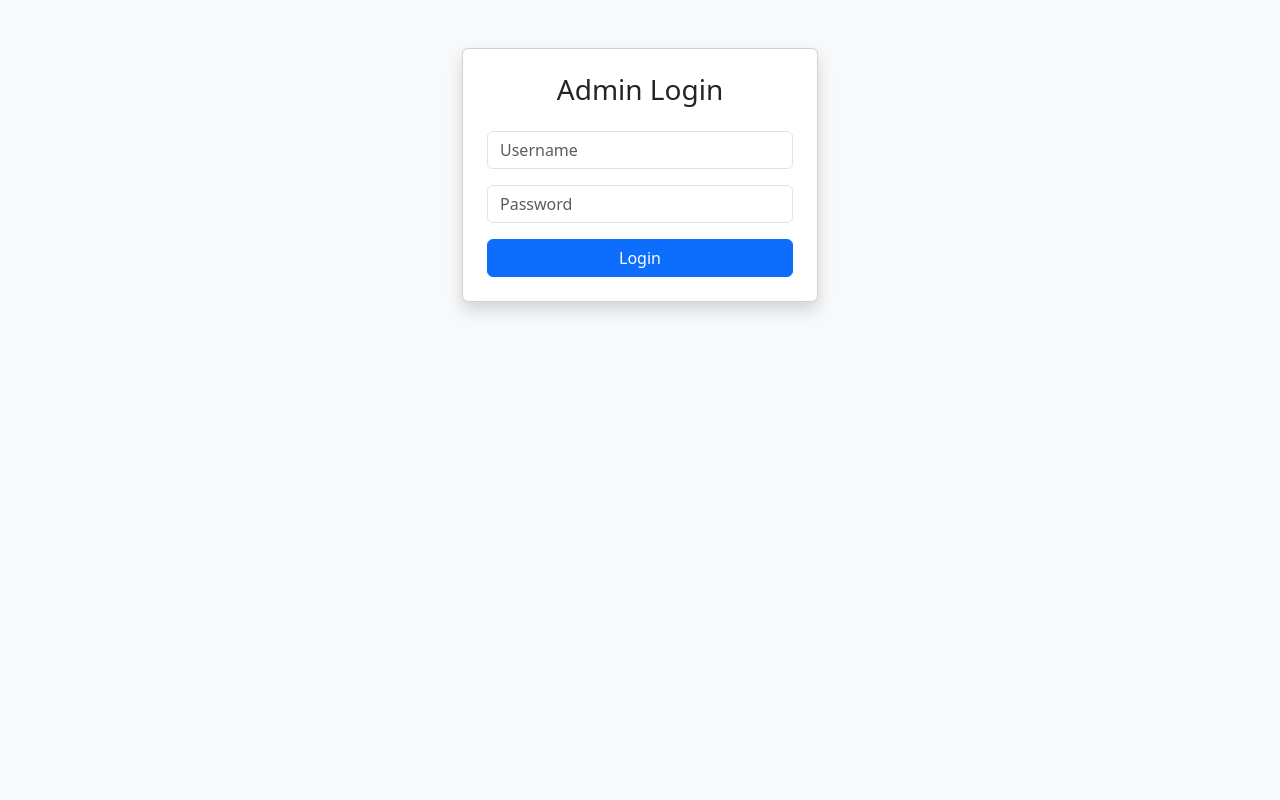
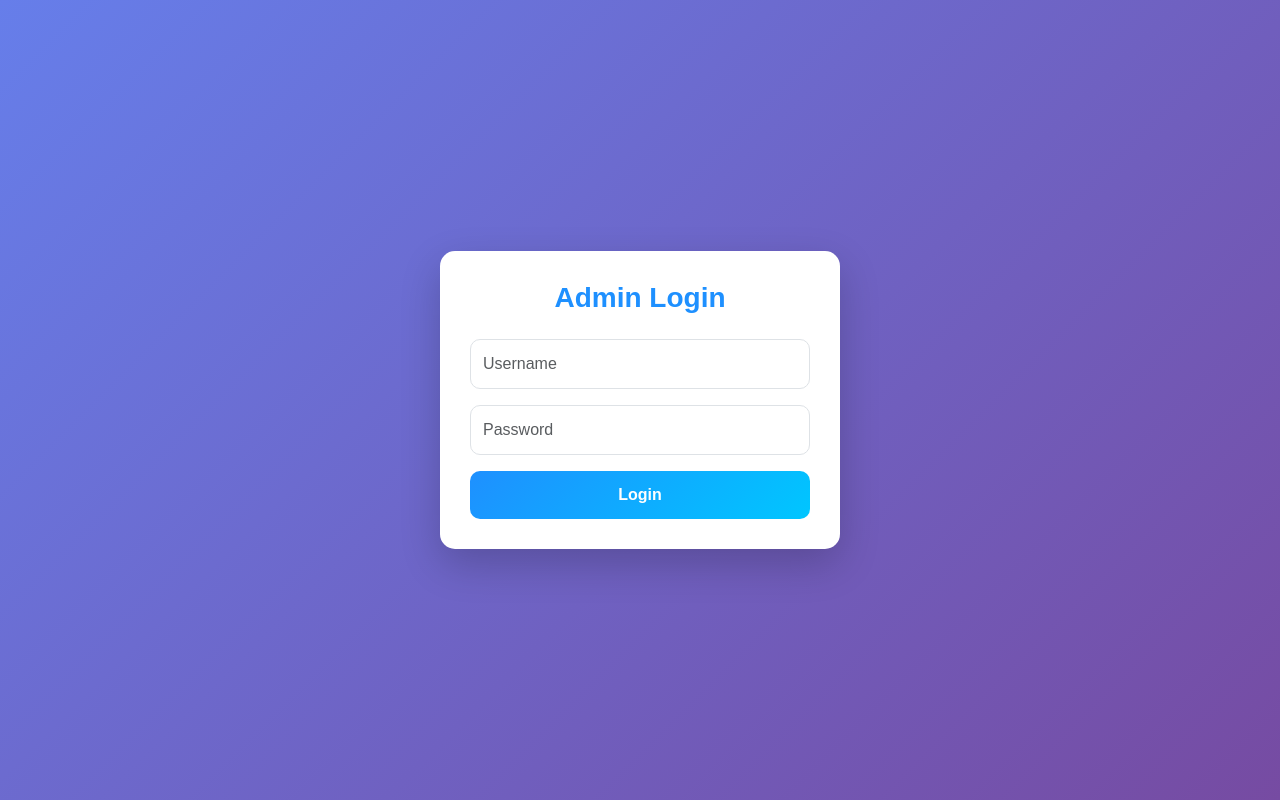
Before and after one commit to PUTTAN-KUMAR/online_voting_system, a Flask app: page /admin/login in a window 1280 px wide. Run offline with Flask 3, Linux system fonts and the light colour scheme; some libraries are stand-ins or nearby versions.

Commit message:
add new files

```diff
--- a/backend/app.py
+++ b/backend/app.py
@@ -448,11 +448,11 @@ def dashboard():
     try:
         cursor = mysql.connection.cursor(MySQLdb.cursors.DictCursor)
 
-        # ✅ Candidates
+        #  Candidates
         cursor.execute("SELECT * FROM candidates ORDER BY position")
         candidates = cursor.fetchall()
 
-        # ✅ User fetch (IMPORTANT)
+        #  User fetch (IMPORTANT)
         cursor.execute(
             "SELECT has_voted, username FROM users WHERE id = %s",
             (session['user_id'],)
@@ -464,7 +464,7 @@ def dashboard():
         return render_template(
             'dashboard.html',
             candidates=candidates,
-            user=user,   # 🔥 YE LINE MISSING THI
+            user=user,   #  YE LINE MISSING THI
             voting_start=VOTING_START,
             voting_end=VOTING_END
         )
@@ -594,7 +594,7 @@ def vote(position):
     position=position,
     voting_start=VOTING_START,
     voting_end=VOTING_END)
-# ========== ADMIN ROUTES ==========
+
 # ========== ADMIN ROUTES (COMPLETE SEPARATE) ==========
 @app.route('/admin/login', methods=['GET', 'POST'])
 def admin_login():
@@ -749,7 +749,7 @@ def admin_logout():
     session.pop('is_admin', None)
     session.pop('admin_username', None)
 
-    flash('👋 Admin logged out successfully!', 'info')
+    flash('Admin logged out successfully!', 'info')
 
     return redirect(url_for('admin_login'))
 
--- a/backend/requirements.txt
+++ b/backend/requirements.txt
@@ -9,3 +9,4 @@ Jinja2==3.1.2
 MarkupSafe==2.1.5
 
 gunicorn
+psycopg2-binary
--- a/backend/templates/admin_login.html
+++ b/backend/templates/admin_login.html
@@ -1,32 +1,76 @@
 <!DOCTYPE html>
-<html>
+<html lang="en">
 
 <head>
+    <meta charset="UTF-8">
+    <meta name="viewport" content="width=device-width, initial-scale=1.0">
     <title>Admin Login</title>
+
     <link href="https://cdn.jsdelivr.net/npm/bootstrap@5.3.2/dist/css/bootstrap.min.css" rel="stylesheet">
+
+    <style>
+        body {
+            background: linear-gradient(135deg, #667eea, #764ba2);
+            min-height: 100vh;
+            display: flex;
+            align-items: center;
+            justify-content: center;
+            font-family: 'Poppins', sans-serif;
+        }
+
+        .card {
+            border: none;
+            border-radius: 15px;
+            padding: 30px;
+            width: 100%;
+            max-width: 400px;
+            box-shadow: 0 15px 40px rgba(0, 0, 0, 0.2);
+        }
+
+        .card h3 {
+            font-weight: 700;
+            color: #1e90ff;
+        }
+
+        .form-control {
+            border-radius: 10px;
+            padding: 12px;
+        }
+
+        .btn-primary {
+            border-radius: 10px;
+            padding: 12px;
+            background: linear-gradient(135deg, #1e90ff, #00c6ff);
+            border: none;
+            font-weight: 600;
+        }
+
+        .btn-primary:hover {
+            transform: scale(1.03);
+            transition: 0.3s;
+        }
+
+        @media (max-width: 576px) {
+            .card {
+                margin: 20px;
+                padding: 20px;
+            }
+        }
+    </style>
 </head>
 
-<body class="bg-light">
+<body>
 
-    <div class="container mt-5">
-        <div class="row justify-content-center">
-            <div class="col-md-4">
+    <div class="card text-center">
+        <h3 class="mb-4">Admin Login</h3>
 
-                <div class="card shadow p-4">
-                    <h3 class="text-center mb-4">Admin Login</h3>
+        <form method="POST">
+            <input type="text" name="username" class="form-control mb-3" placeholder="Username" required>
 
-                    <form method="POST">
-                        <input type="text" name="username" class="form-control mb-3" placeholder="Username" required>
-                        <input type="password" name="password" class="form-control mb-3" placeholder="Password"
-                            required>
+            <input type="password" name="password" class="form-control mb-3" placeholder="Password" required>
 
-                        <button class="btn btn-primary w-100">Login</button>
-                    </form>
-
-                </div>
-
-            </div>
-        </div>
+            <button class="btn btn-primary w-100">Login</button>
+        </form>
     </div>
 
 </body>
--- a/backend/templates/email_login.html
+++ b/backend/templates/email_login.html
@@ -57,7 +57,7 @@
                         <form method="POST" novalidate>
                             <div class="mb-4">
                                 <label for="email" class="form-label fw-semibold text-dark mb-2">
-                                    📧 Email Address
+                                     Email Address
                                 </label>
                                 <div class="input-group input-group-lg">
                                     <span class="input-group-text bg-white border-end-0 rounded-start-4 shadow-sm">
--- a/backend/templates/results.html
+++ b/backend/templates/results.html
@@ -1,7 +1,7 @@
 {% extends "base.html" %}
 {% block title %}Election Results{% endblock %}
 {% block content %}
-<div class="row mb-4">
+<div class="row mb-4" style="padding-left: 20px; padding-right: 20px; margin-top: 60px;">
     <div class="col-12">
         <div class="d-flex justify-content-between align-items-center">
             <h2 class="fw-bold">
--- a/backend/templates/verify_otp.html
+++ b/backend/templates/verify_otp.html
@@ -43,7 +43,7 @@
                     {% endif %}
                     {% endwith %}
 
-                    <!-- 🔥 FORM - POST to /verify_email_otp -->
+                    <!-- FORM - POST to /verify_email_otp -->
                     <form method="POST" id="otpForm">
                         <div class="mb-5">
                             <label class="form-label fw-bold mb-3 fs-6">
--- a/backend/templates/vote.html
+++ b/backend/templates/vote.html
@@ -25,7 +25,7 @@
 
                     <!-- 🔥 NEW: Voting Time UI -->
                     <div style="background:#e3f2fd; padding:12px; border-radius:10px; margin-bottom:15px;">
-                        <h5 class="mb-2">🗳️ Election Time</h5>
+                        <h5 class="mb-2"> Election Time</h5>
                         <p class="mb-1">⏳ Start: {{ voting_start.strftime('%d %b %Y, %I:%M %p') }}</p>
                         <p class="mb-1">⏰ End: {{ voting_end.strftime('%d %b %Y, %I:%M %p') }}</p>
                         <p id="countdown" style="font-weight:bold; color:red;"></p>
@@ -158,7 +158,7 @@
             btn.disabled = true;
         });
 
-        // 🔥 Countdown Timer
+        //  Countdown Timer
         let endTime = new Date("{{ voting_end }}").getTime();
 
         let x = setInterval(function () {
```
Also changed, not shown: backend/templates/admin.html (+9 -7 lines), backend/templates/base.html (+10 -6 lines), backend/templates/index.html (+11 -12 lines), backend/templates/register.html (+4 -4 lines).
